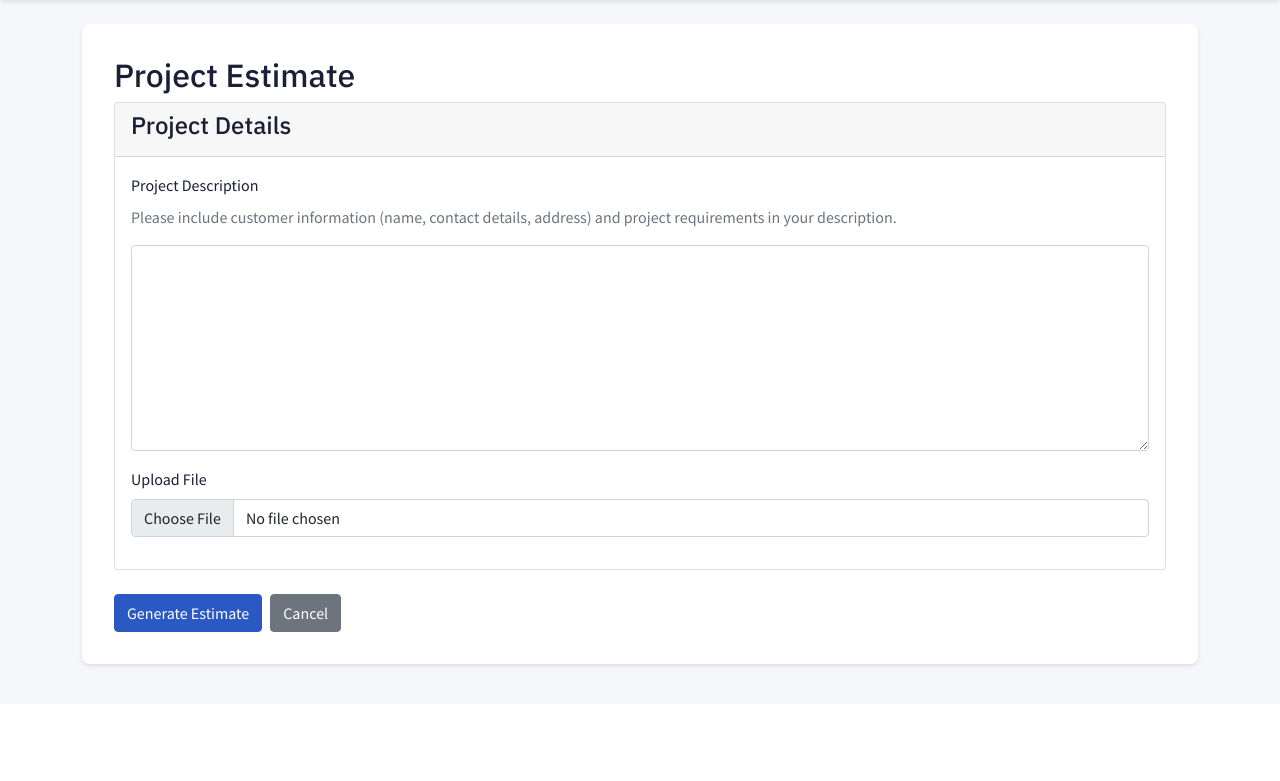
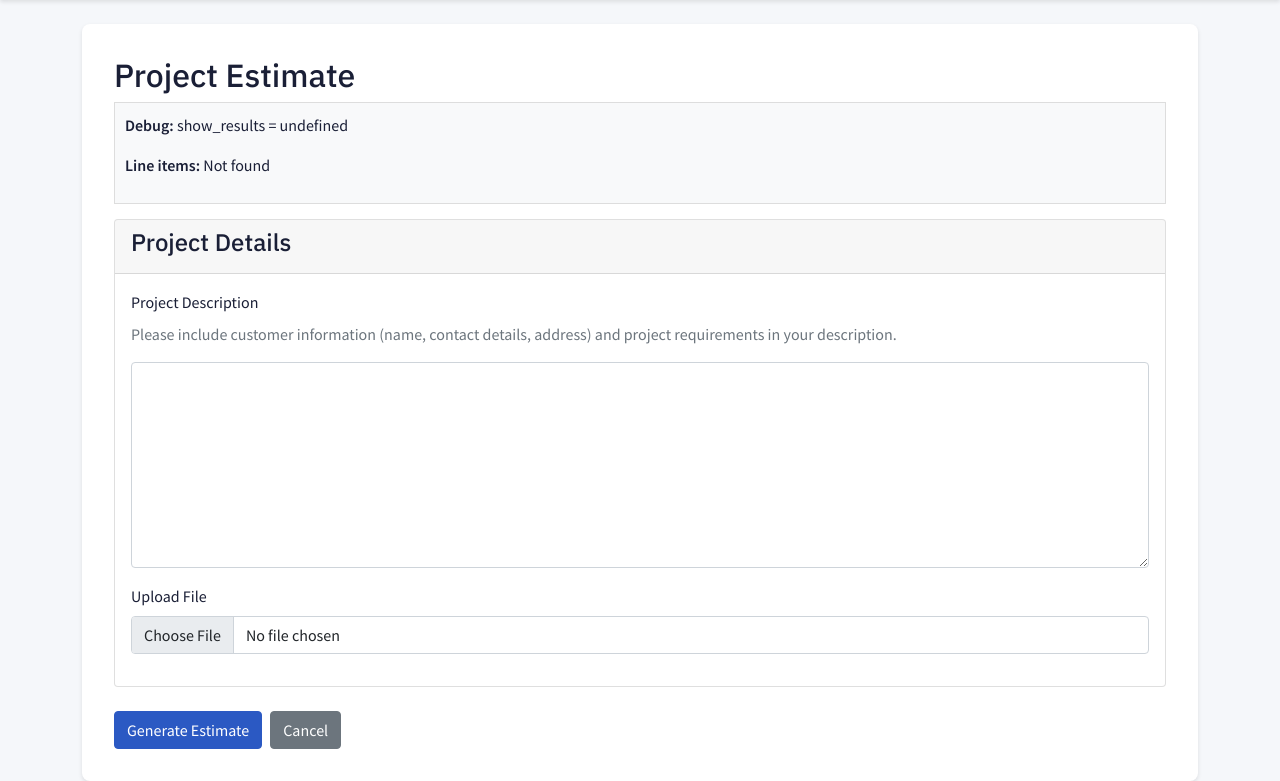
Before and after one commit to WesternBarbarian/proposal-pro, a Flask app: template templates/estimate.html in a window 1280 px wide. Shown: the part 96-877 px from the top of the page. Before the commit the page ends 765 px from the top, so only its background shows below. Run offline with Flask 3, Linux system fonts and the light colour scheme; the template is opened without the code that fills it: values that come from a table or form of the project are taken from there, others are empty; some libraries are stand-ins or nearby versions.

Commit message:
Assistant checkpoint: Make debug info visible to troubleshoot template rendering
Assistant generated file changes:
- templates/estimate.html: Make debug info visible

---

User prompt:

see logs

Replit-Commit-Author: Assistant
Replit-Commit-Session-Id: c8fea72b-ab04-4c4d-9c8a-dbcaeedbe162

```diff
--- a/templates/estimate.html
+++ b/templates/estimate.html
@@ -6,7 +6,7 @@
     <h2>Project Estimate</h2>
 
     <!-- Debug information -->
-    <div style="background: #f8f9fa; padding: 10px; margin-bottom: 15px; border: 1px solid #ddd; display: none;">
+    <div style="background: #f8f9fa; padding: 10px; margin-bottom: 15px; border: 1px solid #ddd;">
         <p><strong>Debug:</strong> show_results = {{ show_results|default('undefined') }}</p>
         <p><strong>Line items:</strong> {{ 'Exists with ' + line_items.lines|length|string + ' items' if line_items and line_items.lines else 'Not found' }}</p>
     </div>
```
